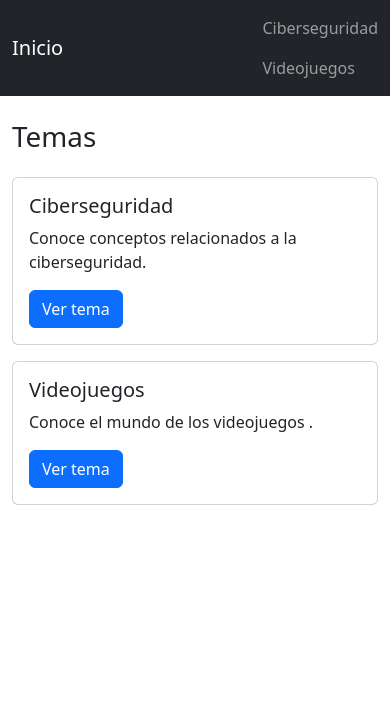
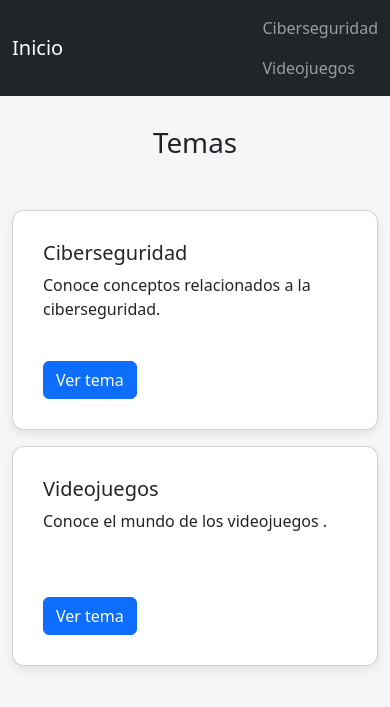
Before and after one commit to ortizgonzalezfr-svg/Ortiz_Francisco, a Django app: page / in a window 390 px wide. Shown: the top 707 px of the page. Run offline with Django 5.2, Linux system fonts and the light colour scheme.

Commit message:
Mejora estilos y diseño responsivo

```diff
--- /dev/null
+++ b/static/css/style.css
@@ -0,0 +1,41 @@
+body {
+    background-color: #f4f6f8;
+}
+
+.navbar {
+    margin-bottom: 30px;
+}
+
+h1 {
+    text-align: center;
+    margin-bottom: 35px;
+}
+
+.card {
+    border-radius: 12px;
+    min-height: 220px;
+    box-shadow: 0 4px 10px rgba(0, 0, 0, 0.08);
+}
+
+.card-body {
+    padding: 30px;
+    display: flex;
+    flex-direction: column;
+}
+
+.card .btn {
+    margin-top: auto;
+    width: fit-content;
+}
+
+.carousel {
+    border-radius: 12px;
+    overflow: hidden;
+    box-shadow: 0 4px 10px rgba(0, 0, 0, 0.15);
+}
+
+.carousel img {
+    width: 100%;
+    height: 400px;
+    object-fit: cover;
+}
--- a/templates/base.html
+++ b/templates/base.html
@@ -1,3 +1,5 @@
+{% load static %}
+
 <!DOCTYPE html>
 <html lang="es">
 
@@ -8,6 +10,7 @@
     <title>{% block title %}Proyecto Backend{% endblock %}</title>
 
     <link href="https://cdn.jsdelivr.net/npm/bootstrap@5.3.8/dist/css/bootstrap.min.css" rel="stylesheet">
+    <link rel="stylesheet" href="{% static 'css/style.css' %}">
 </head>
 
 <body>
```
